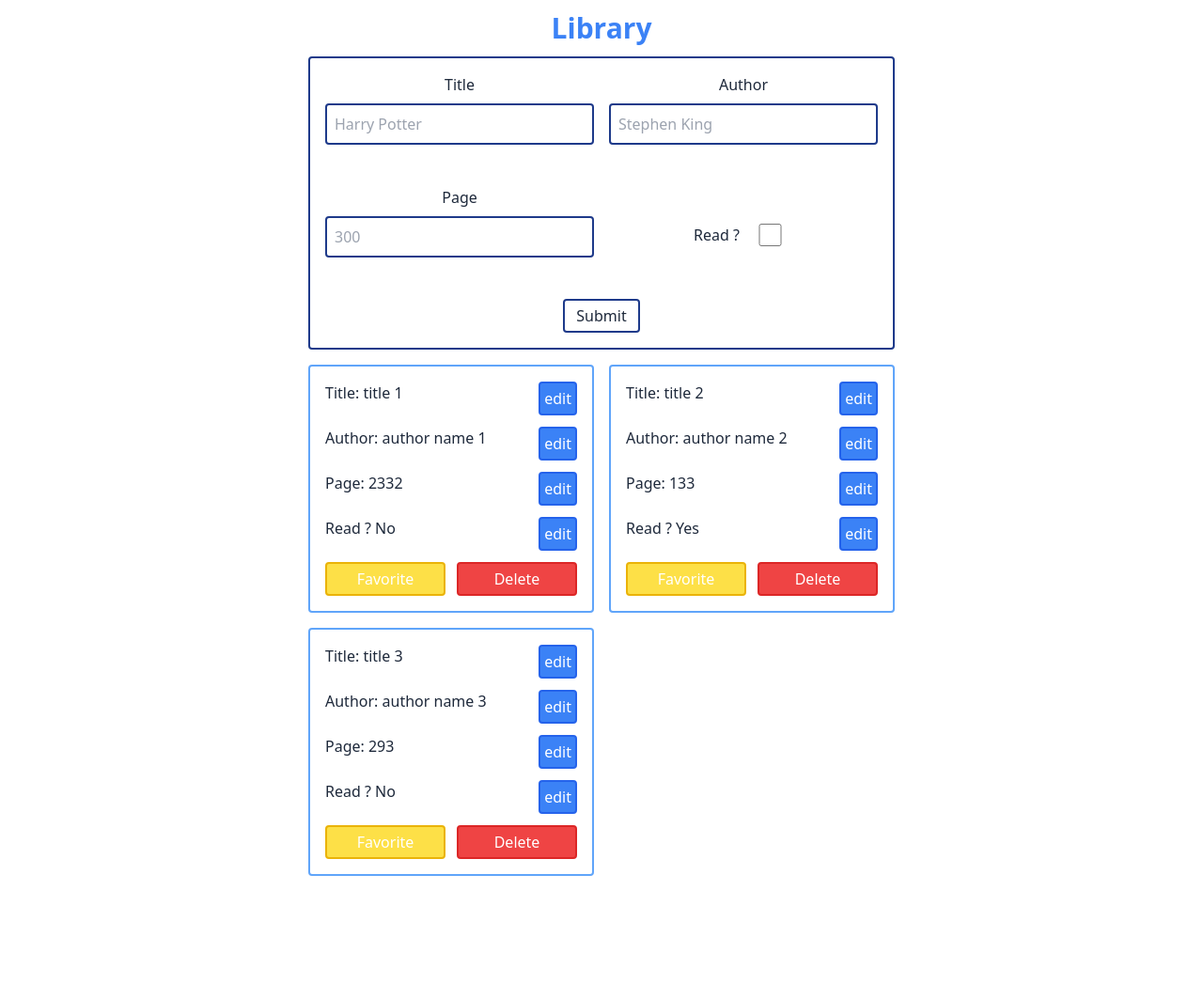
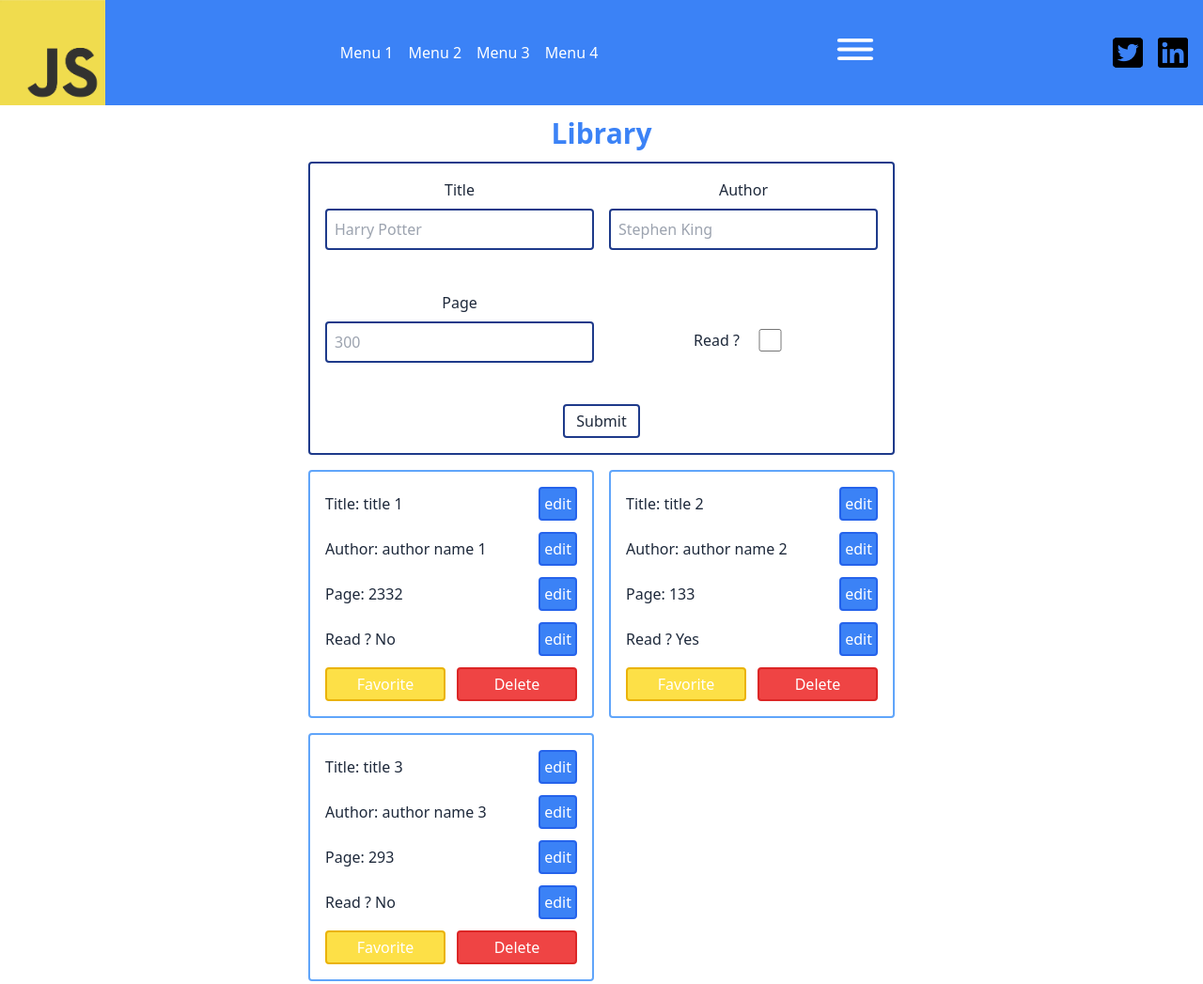
Before and after one commit to alainopsone/library, a website built with Vite: page frontend/index.html in a window 1280 px wide. Shown: the whole page at 94% size. Before the commit the page ends 948 px from the top, so only its background shows below. Built offline with nearby package versions, Linux system fonts and the light colour scheme.

Commit message:
add site header

```diff
--- a/frontend/index.html
+++ b/frontend/index.html
@@ -8,7 +8,43 @@
     <title>Library</title>
   </head>
   <body class="text-slate-800">
-    <div class="px-4">
+    <header class="fixed w-full h-28 flex justify-between items-center bg-blue-500">
+      <div class="w-28">
+        <a href="#">
+          <img src="/JavaScript-logo.webp" alt="javascript logo">
+        </a>
+      </div>
+      <nav class="hidden md:block">
+        <ul class="grid grid-flow-col gap-4 text-white">
+          <li><a href="#">Menu 1</a></li>
+          <li><a href="#">Menu 2</a></li>
+          <li><a href="#">Menu 3</a></li>
+          <li><a href="#">Menu 4</a></li>
+        </ul>
+      </nav>
+      <div>
+        <button data-menu-button class="" aria-controls="primary-navigation" aria-expanded="false">
+          <svg fill="#ffffff" class="" width="48" viewBox="0 0 100 100">
+            <rect class="" width="80" height="8" x="10" y="25" rx="5"></rect>
+            <rect class="" width="80" height="8" x="10" y="45" rx="5"></rect>
+            <rect class="" width="80" height="8" x="10" y="65" rx="5"></rect>
+          </svg>
+        </button>
+      </div>
+      <ul class="hidden md:grid grid-flow-col gap-4 justify-self-end pr-4">
+        <li>
+          <a href="#">
+            <img src="/twitter-logo.webp" class="w-8" alt="twitter logo">
+          </a>
+        </li>
+        <li>
+          <a href="#">
+            <img src="/linkedin-logo.webp" class="w-8" alt="linkedin logo">
+          </a>
+        </li>
+      </ul>
+    </header>
+    <div class="px-4 pt-28">
       <h1 class="my-3 text-3xl font-bold text-center text-blue-500">Library</h1>
 
       <form data-form class="grid md:grid-cols-2 grid-cols-1 lg:w-6/12 w-12/12 gap-4 justify-items-center items-center mx-auto p-4 border-solid border-2 rounded border-blue-900" novalidate>
@@ -41,21 +77,21 @@
 
     <template data-book-template>
       <div class="animate-swing-in grid grid-flow-row gap-3 p-4 border-solid border-2 rounded border-blue-400 bg-white" data-book-card>
-        <div class="flex justify-between">
+        <div class="flex justify-between items-center">
           <p>Title: <span data-book-title></span></p>
-          <button class="p-1 border-solid border-2 rounded border-blue-600 bg-blue-500 text-white hover:bg-blue-600 transition duration-400 ease-out hover:ease-in">edit</button>
+          <button data-book-edit class="self-start p-1 border-solid border-2 rounded border-blue-600 bg-blue-500 text-white hover:bg-blue-600 transition duration-400 ease-out hover:ease-in">edit</button>
         </div>
-        <div class="flex justify-between">
+        <div class="flex justify-between items-center">
           <p>Author: <span data-book-author></span></p>
-          <button class="p-1 border-solid border-2 rounded border-blue-600 bg-blue-500 text-white hover:bg-blue-600 transition duration-400 ease-out hover:ease-in">edit</button>
+          <button data-book-edit class="self-start p-1 border-solid border-2 rounded border-blue-600 bg-blue-500 text-white hover:bg-blue-600 transition duration-400 ease-out hover:ease-in">edit</button>
         </div>
-        <div class="flex justify-between">
+        <div class="flex justify-between items-center">
           <p>Page: <span data-book-page></span></p>
-          <button class="p-1 border-solid border-2 rounded border-blue-600 bg-blue-500 text-white hover:bg-blue-600 transition duration-400 ease-out hover:ease-in">edit</button>
+          <button data-book-edit class="self-start p-1 border-solid border-2 rounded border-blue-600 bg-blue-500 text-white hover:bg-blue-600 transition duration-400 ease-out hover:ease-in">edit</button>
         </div>
-        <div class="flex justify-between">
+        <div class="flex justify-between items-center">
           <p>Read ? <span data-book-read></span></p>
-          <button class="p-1 border-solid border-2 rounded border-blue-600 bg-blue-500 text-white hover:bg-blue-600 transition duration-400 ease-out hover:ease-in">edit</button>
+          <button data-book-edit class="self-start p-1 border-solid border-2 rounded border-blue-600 bg-blue-500 text-white hover:bg-blue-600 transition duration-400 ease-out hover:ease-in">edit</button>
         </div>
         <div class="grid md:grid-cols-2 grid-cols-1 gap-3 items-end">
           <button data-edit-book class="p-1 border-solid border-2 rounded border-yellow-500 bg-yellow-300 text-white hover:bg-yellow-200 transition duration-400 ease-out hover:ease-in">Favorite</button>
```
Also changed, not shown: frontend/public/JavaScript-logo.webp (added), frontend/public/linkedin-logo.webp (added), frontend/public/twitter-logo.webp (added).
